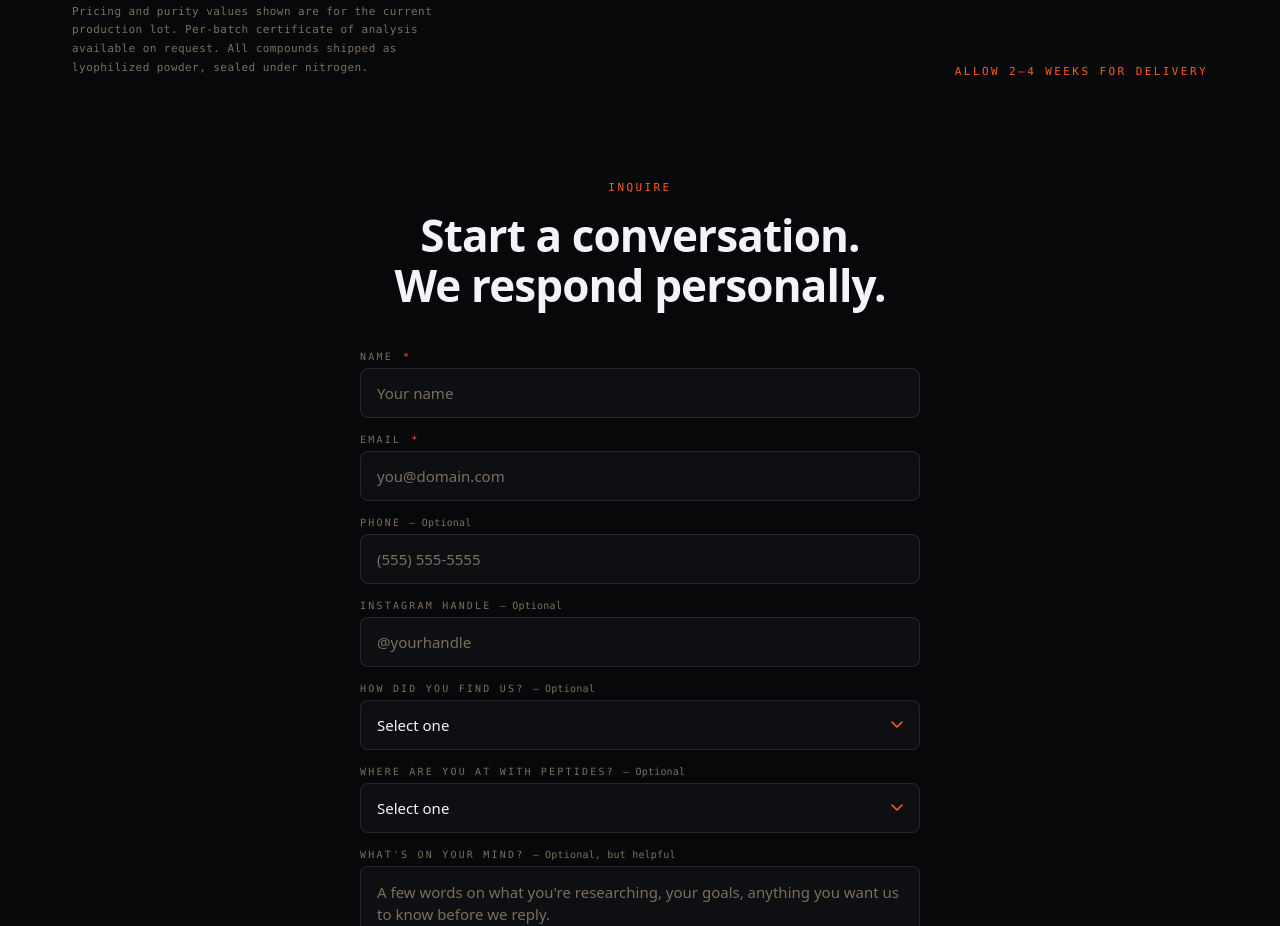
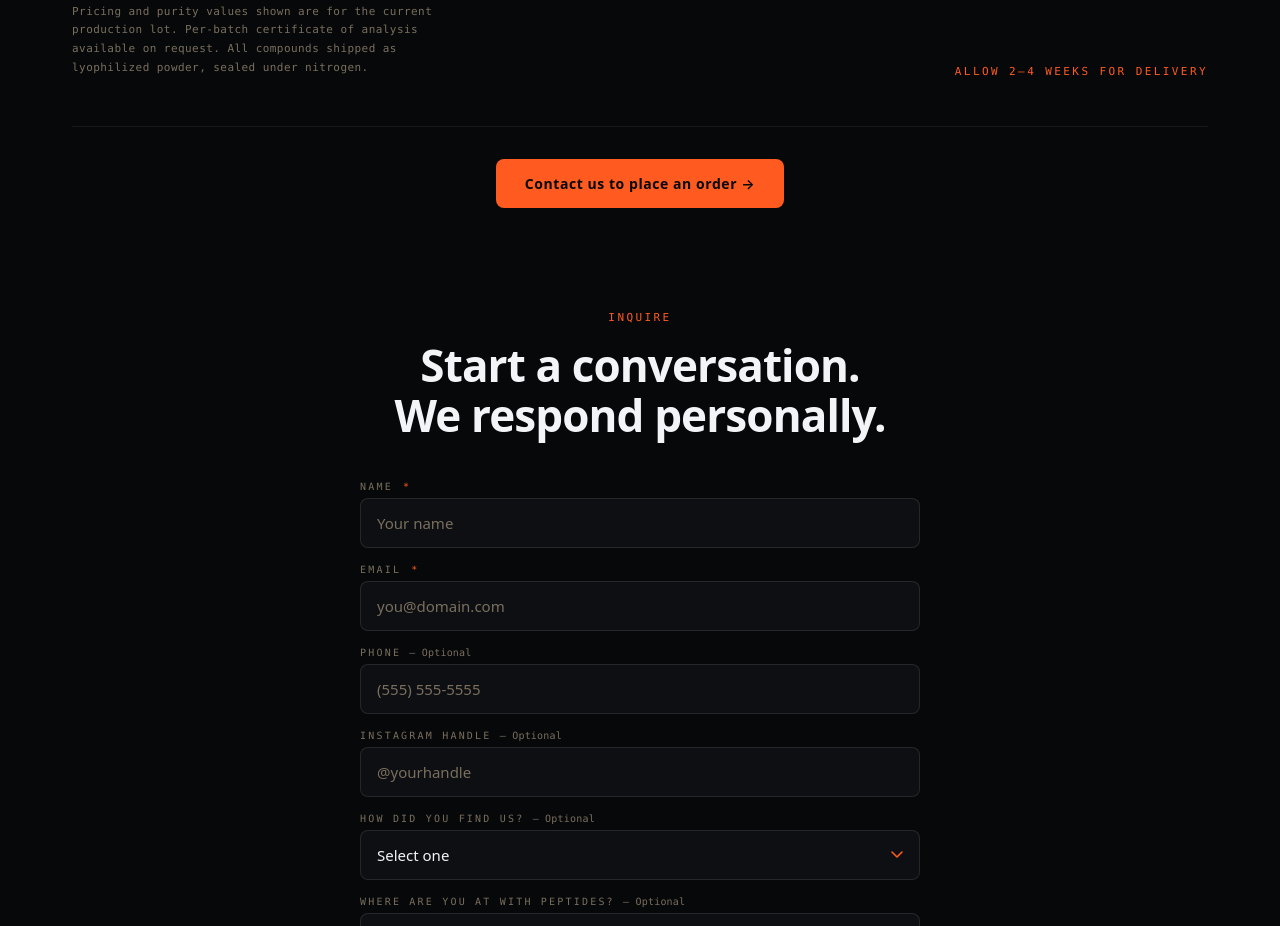
Before and after one commit to AlignedAminos/aligned-aminos-site, a plain HTML site: page catalog.html in a window 1280 px wide. Shown: the part 4655-5581 px from the top of the page. Drawn offline with Linux system fonts and the light colour scheme.

Commit message:
Catalog: add bottom CTA button linking to contact form
Mirrors the "Contact us to place an order" hero button on the home page —
same label, same target (#contact), same ember-primary styling. Placed
below the catalog meta footer so it's the last thing in the catalog
section before the form opens.

Co-Authored-By: Claude Opus 4.7 (1M context) <noreply@anthropic.com>

```diff
--- a/catalog.html
+++ b/catalog.html
@@ -447,6 +447,34 @@ html, body {
   .catalog__delivery { text-align: left; }
 }
 
+/* ===== Catalog bottom CTA ===== */
+.catalog-cta {
+  display: flex; justify-content: center;
+  margin-top: 48px;
+  padding-top: 32px;
+  border-top: 1px solid var(--border-subtle);
+}
+.catalog-cta__btn {
+  display: inline-flex; align-items: center; gap: 8px;
+  padding: 14px 28px;
+  border-radius: 8px;
+  background: var(--color-ember);
+  color: var(--text-inv);
+  border: 1px solid transparent;
+  font-family: var(--font-sans);
+  font-size: 14px;
+  font-weight: 600;
+  letter-spacing: 0.04em;
+  text-decoration: none;
+  cursor: pointer;
+  transition: background-color 160ms ease, box-shadow 240ms ease, transform 160ms ease;
+}
+.catalog-cta__btn:hover {
+  background: var(--ember-bright);
+  box-shadow: 0 0 32px var(--ember-glow);
+  transform: translateY(-1px);
+}
+
 /* ===== Contact form ===== */
 .contact { max-width: 560px; margin-inline: auto; }
 .contact__header { text-align: center; margin-bottom: 40px; }
@@ -636,6 +664,10 @@ html, body {
         All compounds shipped as lyophilized powder, sealed under nitrogen.
       </p>
       <p class="catalog__delivery">Allow 2&ndash;4 weeks for delivery</p>
+    </div>
+
+    <div class="catalog-cta">
+      <a class="catalog-cta__btn" href="#contact">Contact us to place an order &rarr;</a>
     </div>
   </section>
 
```
